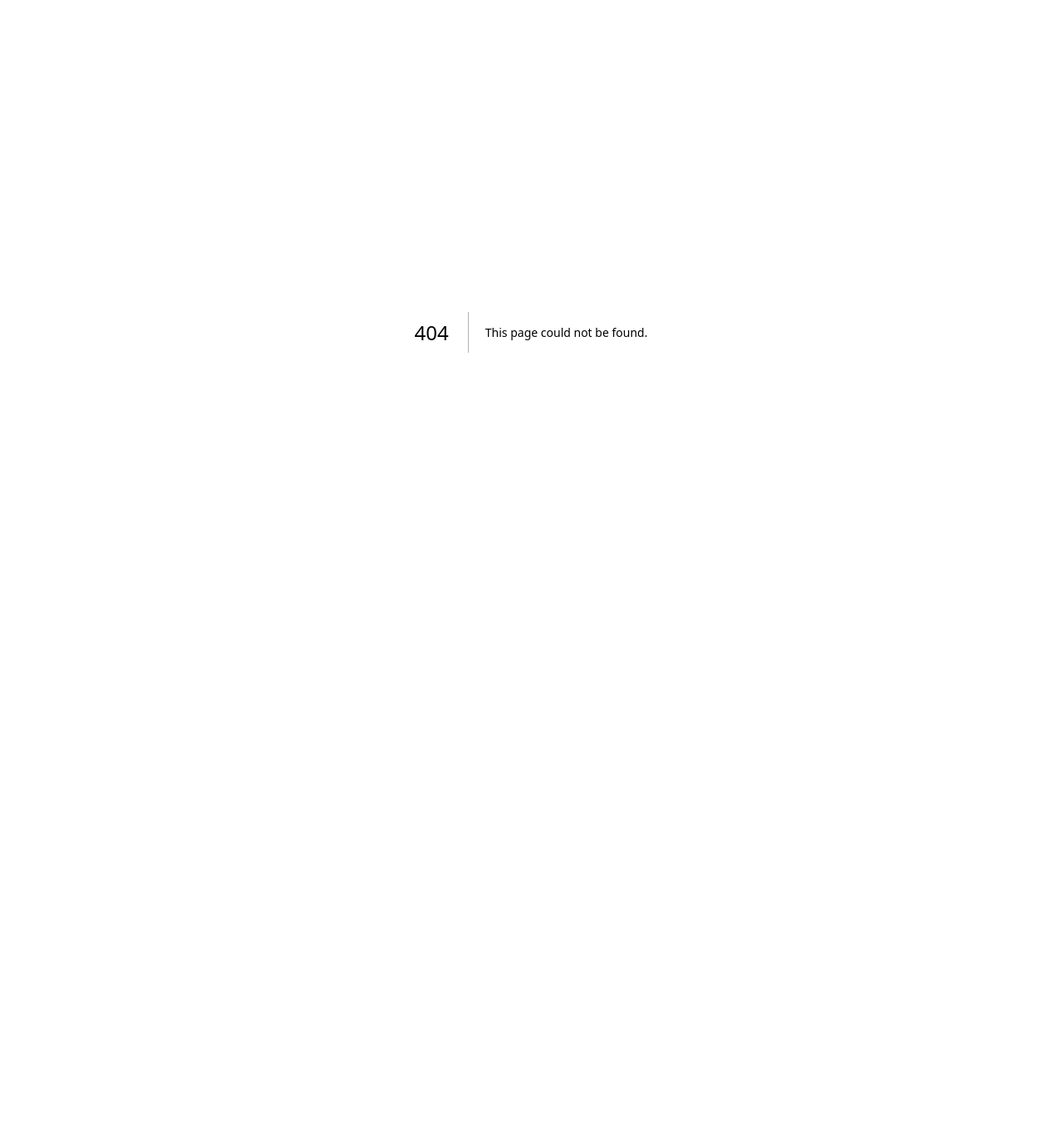
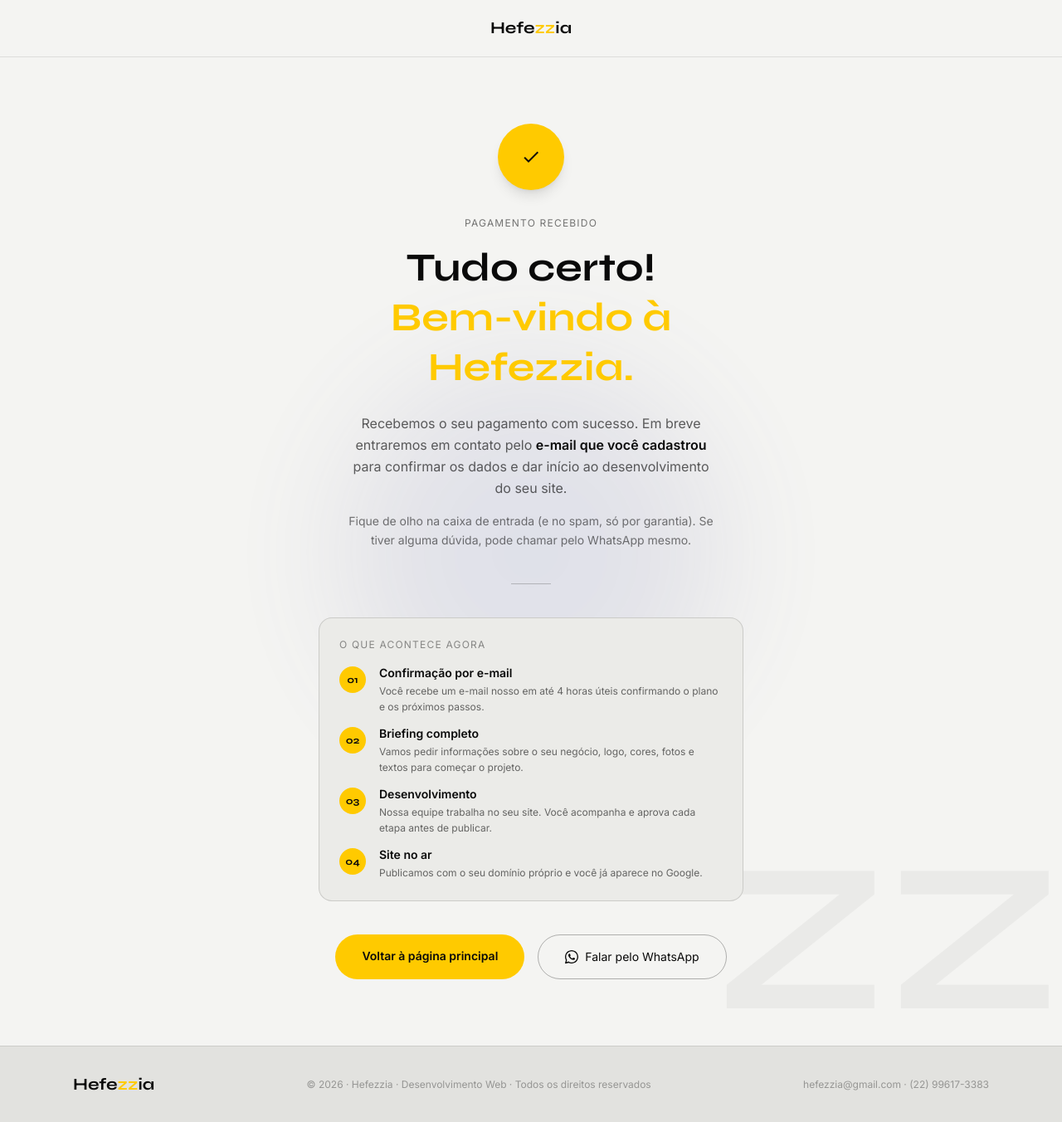
Before and after one commit to hefezzia/hefezzia-site, a Next.js app: page /sucesso in a window 1280 px wide. Before the commit this address had no page. Shown: the whole page at 83% size. Before the commit the page ends 800 px from the top, so only its background shows below. Built offline with nearby package versions, Linux system fonts and the light colour scheme.

Commit message:
Add Sucesso page with success message and theme handling

```diff
--- /dev/null
+++ b/app/sucesso/page.tsx
@@ -0,0 +1,142 @@
+"use client";
+import { useEffect, useState } from "react";
+
+export default function Sucesso() {
+  const [visible, setVisible] = useState(false);
+
+  // Aplica o tema salvo antes de renderizar, evitando flash
+  useEffect(() => {
+    try {
+      const saved = localStorage.getItem("hefezzia-theme");
+      const preferred = window.matchMedia("(prefers-color-scheme: light)").matches ? "light" : "dark";
+      document.documentElement.setAttribute("data-theme", saved || preferred);
+    } catch {}
+
+    // Animação de entrada com pequeno delay
+    const t = setTimeout(() => setVisible(true), 100);
+    return () => clearTimeout(t);
+  }, []);
+
+  return (
+    <main className="font-body bg-[var(--bg-primary)] text-[var(--text-primary)] min-h-screen flex flex-col">
+
+      {/* ─── NAVBAR MÍNIMA ───────────────────────────────── */}
+      <header className="border-b border-[var(--border-5)] bg-[var(--bg-primary)]/95 backdrop-blur py-5">
+        <div className="container flex items-center justify-center">
+          <a href="/" className="font-display font-bold text-xl text-[var(--text-primary)] cursor-pointer">
+            Hefe<span className="font-display yellow">zz</span>ia
+          </a>
+        </div>
+      </header>
+
+      {/* ─── CONTEÚDO PRINCIPAL ──────────────────────────── */}
+      <section className="flex-1 flex items-center justify-center py-20 px-6 relative overflow-hidden">
+
+        {/* Glow de fundo decorativo */}
+        <div
+          className="absolute top-1/2 left-1/2 -translate-x-1/2 -translate-y-1/2 w-[500px] h-[500px] rounded-full opacity-10 blur-3xl pointer-events-none"
+          style={{ background: "radial-gradient(circle, #152fb2, #5E5C96, transparent)" }}
+        />
+
+        {/* "ZZ" decorativo no canto */}
+        <div className="absolute bottom-0 right-0 pointer-events-none select-none overflow-hidden">
+          <p className="font-display font-bold text-[20vw] text-[var(--text-3)] leading-none">ZZ</p>
+        </div>
+
+        <div
+          className="relative z-10 max-w-lg w-full text-center"
+          style={{
+            opacity: visible ? 1 : 0,
+            transform: visible ? "translateY(0)" : "translateY(24px)",
+            transition: "opacity 0.7s ease, transform 0.7s ease",
+          }}
+        >
+          {/* Ícone de sucesso */}
+          <div className="w-20 h-20 yellow-bg rounded-full flex items-center justify-center mx-auto mb-8 shadow-lg">
+            <span className="material-icons text-4xl" style={{ color: "var(--text-on-yellow)" }}>check</span>
+          </div>
+
+          {/* Eyebrow */}
+          <p className="font-body text-xs tracking-widest uppercase text-[var(--text-40)] mb-4">
+            Pagamento recebido
+          </p>
+
+          {/* Título */}
+          <h1 className="font-display font-bold text-4xl md:text-5xl text-[var(--text-primary)] leading-tight mb-6">
+            Tudo certo!<br />
+            <span className="font-display yellow">Bem-vindo à Hefezzia.</span>
+          </h1>
+
+          {/* Mensagem */}
+          <p className="font-body text-[var(--text-55)] leading-relaxed mb-4 max-w-md mx-auto">
+            Recebemos o seu pagamento com sucesso. Em breve entraremos em contato pelo <strong className="text-[var(--text-primary)]">e-mail que você cadastrou</strong> para confirmar os dados e dar início ao desenvolvimento do seu site.
+          </p>
+
+          <p className="font-body text-sm text-[var(--text-40)] leading-relaxed mb-10 max-w-md mx-auto">
+            Fique de olho na caixa de entrada (e no spam, só por garantia). Se tiver alguma dúvida, pode chamar pelo WhatsApp mesmo.
+          </p>
+
+          {/* Divisor */}
+          <div className="w-12 h-px bg-[var(--border-15)] mx-auto mb-10" />
+
+          {/* Dados confirmados */}
+          <div className="bg-[var(--bg-secondary)] border border-[var(--border-8)] rounded-2xl p-6 mb-10 text-left space-y-3">
+            <p className="font-body text-xs tracking-widest uppercase text-[var(--text-30)] mb-4">O que acontece agora</p>
+            {[
+              { n: "01", t: "Confirmação por e-mail",   d: "Você recebe um e-mail nosso em até 4 horas úteis confirmando o plano e os próximos passos." },
+              { n: "02", t: "Briefing completo",        d: "Vamos pedir informações sobre o seu negócio, logo, cores, fotos e textos para começar o projeto." },
+              { n: "03", t: "Desenvolvimento",          d: "Nossa equipe trabalha no seu site. Você acompanha e aprova cada etapa antes de publicar." },
+              { n: "04", t: "Site no ar",               d: "Publicamos com o seu domínio próprio e você já aparece no Google." },
+            ].map((step, i) => (
+              <div key={i} className="flex items-start gap-4">
+                <div className="w-8 h-8 yellow-bg rounded-full flex items-center justify-center flex-shrink-0 mt-0.5">
+                  <span className="font-display font-bold text-xs" style={{ color: "var(--text-on-yellow)" }}>{step.n}</span>
+                </div>
+                <div>
+                  <p className="font-body font-semibold text-sm text-[var(--text-primary)]">{step.t}</p>
+                  <p className="font-body text-xs text-[var(--text-50)] leading-relaxed mt-0.5">{step.d}</p>
+                </div>
+              </div>
+            ))}
+          </div>
+
+          {/* CTAs */}
+          <div className="flex flex-col sm:flex-row gap-4 justify-center">
+            <a
+              href="/"
+              className="yellow-bg font-body font-semibold text-sm px-8 py-4 rounded-full cursor-pointer hover:opacity-90 transition-opacity text-center"
+            >
+              Voltar à página principal
+            </a>
+            <a
+              href="https://wa.me/5522996173383"
+              className="border border-[var(--border-20)] text-[var(--text-primary)] font-body text-sm px-8 py-4 rounded-full cursor-pointer hover:border-[var(--brand-yellow)] hover:text-[var(--brand-yellow)] transition-all inline-flex items-center justify-center gap-2"
+            >
+              <svg viewBox="0 0 24 24" fill="currentColor" width="16" height="16">
+                <path d="M17.472 14.382c-.297-.149-1.758-.867-2.03-.967-.273-.099-.471-.148-.67.15-.197.297-.767.966-.94 1.164-.173.199-.347.223-.644.075-.297-.15-1.255-.463-2.39-1.475-.883-.788-1.48-1.761-1.653-2.059-.173-.297-.018-.458.13-.606.134-.133.298-.347.446-.52.149-.174.198-.298.298-.497.099-.198.05-.371-.025-.52-.075-.149-.669-1.612-.916-2.207-.242-.579-.487-.5-.669-.51-.173-.008-.371-.01-.57-.01-.198 0-.52.074-.792.372-.272.297-1.04 1.016-1.04 2.479 0 1.462 1.065 2.875 1.213 3.074.149.198 2.096 3.2 5.077 4.487.709.306 1.262.489 1.694.625.712.227 1.36.195 1.871.118.571-.085 1.758-.719 2.006-1.413.248-.694.248-1.289.173-1.413-.074-.124-.272-.198-.57-.347z" />
+                <path d="M12 0C5.373 0 0 5.373 0 12c0 2.119.549 4.109 1.514 5.845L.057 23.272a.75.75 0 00.921.921l5.442-1.453A11.953 11.953 0 0012 24c6.627 0 12-5.373 12-12S18.627 0 12 0zm0 22c-1.896 0-3.67-.523-5.185-1.432l-.371-.221-3.853 1.03 1.034-3.837-.229-.381A9.96 9.96 0 012 12C2 6.477 6.477 2 12 2s10 4.477 10 10-4.477 10-10 10z" />
+              </svg>
+              Falar pelo WhatsApp
+            </a>
+          </div>
+        </div>
+      </section>
+
+      {/* ─── FOOTER ──────────────────────────────────────── */}
+      <footer className="py-8 border-t border-[var(--border-5)] bg-[var(--bg-tertiary)]">
+        <div className="container flex flex-col md:flex-row items-center justify-between gap-3">
+          <a href="/" className="font-display font-bold text-xl text-[var(--text-primary)] cursor-pointer">
+            Hefe<span className="font-display yellow">zz</span>ia
+          </a>
+          <p className="font-body text-xs text-[var(--text-25)]">
+            © {new Date().getFullYear()} · Hefezzia · Desenvolvimento Web · Todos os direitos reservados
+          </p>
+          <p className="font-body text-xs text-[var(--text-25)]">
+            hefezzia@gmail.com · (22) 99617-3383
+          </p>
+        </div>
+      </footer>
+
+    </main>
+  );
+}
```
